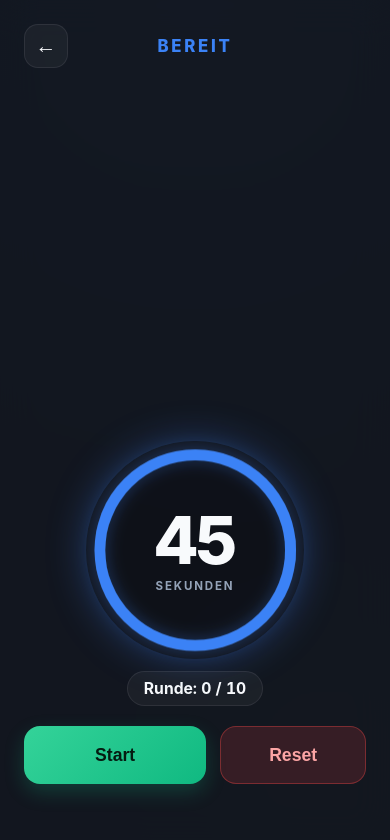
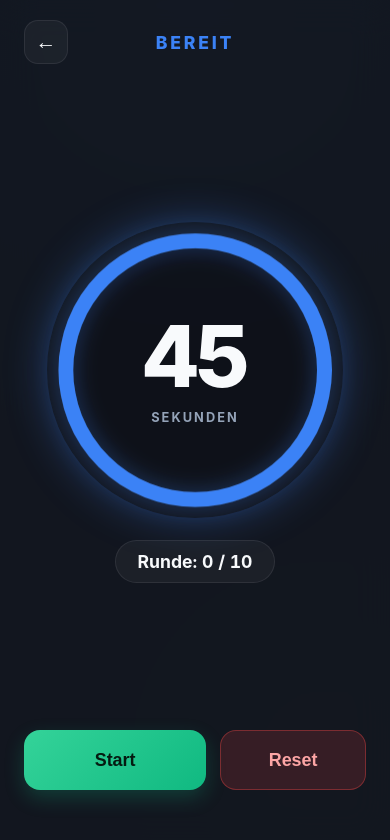
Before and after one commit to leoheinz/Tabata-Uhr, a plain HTML site: page index.html in a window 390 px wide. Both pictures are taken after a click on the button "Weiter zum Timer". Drawn offline with Linux system fonts and the light colour scheme.

Commit message:
small change

```diff
--- a/index.html
+++ b/index.html
@@ -86,7 +86,7 @@
             border-radius: 30px;
             text-align: center;
             width: 100%;
-            max-width: 450px;
+            max-width: 480px;
             transition: background-color 0.4s ease, border-color 0.4s ease;
         }
 
@@ -230,6 +230,7 @@
             justify-content: space-between;
             margin-bottom: 10px;
             min-height: 44px;
+            width: 100%;
         }
 
         .back-btn {
@@ -258,7 +259,7 @@
 
         #status {
             flex: 1;
-            font-size: clamp(1.05rem, 3.5vw, 1.35rem);
+            font-size: clamp(1.1rem, 3.6vw, 1.45rem);
             font-weight: 800;
             text-transform: uppercase;
             letter-spacing: 0.16em;
@@ -270,16 +271,23 @@
             width: 44px;
         }
 
+        .timer-center-area {
+            display: flex;
+            flex-direction: column;
+            align-items: center;
+            justify-content: center;
+        }
+
         .ring-wrapper {
             position: relative;
-            width: clamp(220px, 60vw, 264px);
-            height: clamp(220px, 60vw, 264px);
-            margin: 10px auto 14px auto;
+            width: clamp(250px, 66vw, 310px);
+            height: clamp(250px, 66vw, 310px);
+            margin: 12px auto 18px auto;
             display: flex;
             align-items: center;
             justify-content: center;
             border-radius: 50%;
-            box-shadow: 0 0 38px var(--accent-glow);
+            box-shadow: 0 0 42px var(--accent-glow);
             transition: box-shadow 0.4s ease;
         }
 
@@ -317,7 +325,7 @@
         }
 
         #timer {
-            font-size: clamp(4rem, 16.5vw, 5.4rem);
+            font-size: clamp(4.6rem, 19vw, 6.4rem);
             font-weight: 850;
             line-height: 1;
             font-variant-numeric: tabular-nums;
@@ -326,19 +334,19 @@
         }
 
         .sec-label {
-            font-size: 0.72rem;
+            font-size: 0.78rem;
             font-weight: 700;
             text-transform: uppercase;
             letter-spacing: 0.16em;
             color: var(--text-muted);
-            margin-top: 6px;
+            margin-top: 8px;
         }
 
         .round-pill {
             display: inline-flex;
             align-items: center;
             justify-content: center;
-            padding: 7px 16px;
+            padding: 8px 18px;
             border-radius: 999px;
             background: var(--surface-bg);
             border: 1px solid var(--surface-border);
@@ -347,7 +355,7 @@
         }
 
         #round-info {
-            font-size: clamp(0.98rem, 3.4vw, 1.15rem);
+            font-size: clamp(1.02rem, 3.5vw, 1.2rem);
             color: var(--text-main);
             font-weight: 700;
             font-variant-numeric: tabular-nums;
@@ -357,6 +365,7 @@
             display: grid;
             grid-template-columns: 1.25fr 1fr;
             gap: 12px;
+            width: 100%;
         }
 
         .timer-buttons button {
@@ -397,13 +406,13 @@
         }
 
         #wake-status {
-            margin-top: 14px;
+            margin-top: 12px;
             font-size: 0.78rem;
             color: var(--text-muted);
             min-height: 1.1rem;
         }
 
-        /* Vollbild auf Smartphones & Tablets */
+        /* Vollbild auf Smartphones & Tablets im Hochformat */
         @media (max-width: 1024px) and (orientation: portrait),
                (pointer: coarse) and (max-width: 1180px) and (orientation: portrait) {
             body {
@@ -420,9 +429,9 @@
                 border: none;
                 box-shadow: none;
                 padding:
-                    calc(24px + env(safe-area-inset-top))
+                    calc(20px + env(safe-area-inset-top))
                     calc(24px + env(safe-area-inset-right))
-                    calc(28px + env(safe-area-inset-bottom))
+                    calc(24px + env(safe-area-inset-bottom))
                     calc(24px + env(safe-area-inset-left));
                 display: flex;
                 flex-direction: column;
@@ -451,14 +460,46 @@
                 padding: 16px 20px;
             }
 
+            .timer-layout {
+                flex: 1;
+                width: 100%;
+                display: flex;
+                flex-direction: column;
+                justify-content: space-between;
+            }
+
+            .timer-center-area {
+                flex: 1;
+                width: 100%;
+                display: flex;
+                flex-direction: column;
+                align-items: center;
+                justify-content: center;
+                padding: 8px 0;
+            }
+
             .ring-wrapper {
-                width: min(56vw, 340px);
-                height: min(56vw, 340px);
-                margin: 12px auto;
+                width: min(76vw, 44vh, 430px);
+                height: min(76vw, 44vh, 430px);
+                margin: 0 auto 22px auto;
             }
 
             #timer {
-                font-size: min(17vw, 6.2rem);
+                font-size: clamp(5rem, 22vw, 8.2rem);
+            }
+
+            .sec-label {
+                font-size: clamp(0.8rem, 2.4vw, 1rem);
+                margin-top: 10px;
+            }
+
+            .round-pill {
+                margin-bottom: 0;
+                padding: 10px 22px;
+            }
+
+            #round-info {
+                font-size: clamp(1.1rem, 3.5vw, 1.35rem);
             }
 
             .timer-footer {
@@ -474,11 +515,12 @@
             }
 
             .timer-buttons button {
-                min-height: 58px;
-                font-size: 1.1rem;
+                min-height: 60px;
+                font-size: 1.12rem;
             }
         }
 
+        /* Vollbild auf Smartphones & Tablets im Querformat */
         @media (max-width: 1180px) and (orientation: landscape),
                (pointer: coarse) and (max-width: 1366px) and (orientation: landscape),
                (max-height: 540px) and (orientation: landscape) {
@@ -505,11 +547,11 @@
             .screen.active {
                 flex: 1;
                 width: 100%;
-                max-width: 960px;
+                max-width: 1020px;
                 margin: 0 auto;
                 display: flex;
                 flex-direction: column;
-                justify-content: center;
+                justify-content: space-between;
             }
             .brand-tag {
                 margin-bottom: 6px;
@@ -518,21 +560,35 @@
                 margin-bottom: 14px;
             }
             .timer-layout {
+                flex: 1;
                 display: grid;
-                grid-template-columns: 1fr 1.1fr;
-                gap: 24px;
+                grid-template-columns: 1.1fr 1fr;
+                gap: 28px;
                 align-items: center;
             }
+            .timer-center-area {
+                display: flex;
+                flex-direction: column;
+                align-items: center;
+                justify-content: center;
+            }
             .ring-wrapper {
-                width: clamp(160px, 38vh, 250px);
-                height: clamp(160px, 38vh, 250px);
-                margin: 4px auto;
+                width: clamp(200px, 52vh, 360px);
+                height: clamp(200px, 52vh, 360px);
+                margin: 0 auto 14px auto;
             }
             #timer {
-                font-size: clamp(2.8rem, 11vh, 4.4rem);
+                font-size: clamp(3.4rem, 15vh, 6.2rem);
             }
             .round-pill {
-                margin-bottom: 16px;
+                margin-bottom: 0;
+            }
+            .timer-footer {
+                display: flex;
+                flex-direction: column;
+                align-items: center;
+                justify-content: center;
+                width: 100%;
             }
         }
     </style>
@@ -594,6 +650,7 @@
         </div>
 
         <div class="timer-layout">
+            <div class="timer-center-area">
                 <div class="ring-wrapper">
                     <svg class="progress-ring" viewBox="0 0 220 220" aria-hidden="true">
                         <circle class="progress-ring__track" cx="110" cy="110" r="96"></circle>
@@ -605,11 +662,12 @@
                     </div>
                 </div>
 
-            <div class="timer-footer">
                 <div class="round-pill">
                     <div id="round-info">Runde: 0 / 10</div>
                 </div>
+            </div>
 
+            <div class="timer-footer">
                 <div class="timer-buttons">
                     <button id="toggle-btn" class="btn-start">Start</button>
                     <button id="reset-btn">Reset</button>
```
Lines whose indentation alone changed are shown as unchanged.
